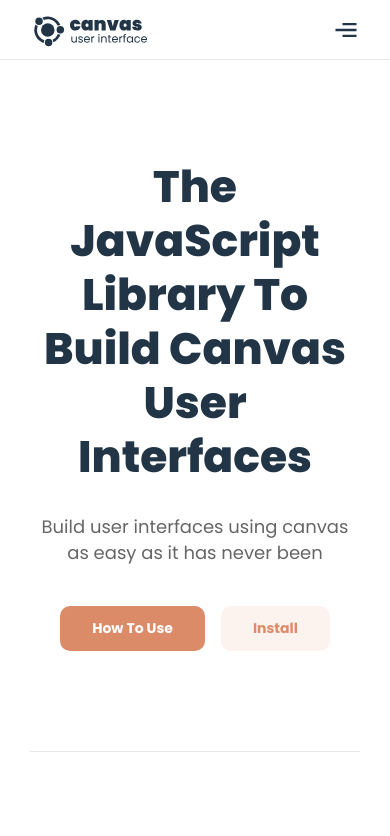
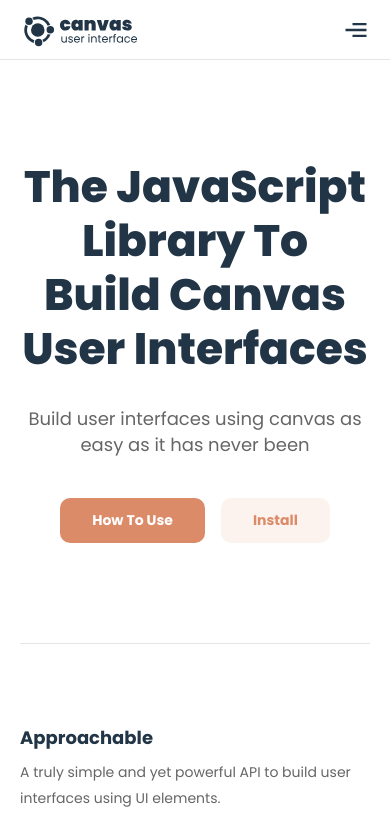
Before and after one commit to martiserra99/canvas-user-interface-docs, a Next.js app: page / in a window 390 px wide. Shown: the top 836 px of the page. Built offline with nearby package versions, Linux system fonts and the light colour scheme.

Commit message:
Make documentation responsive

```diff
--- a/src/components/docs/components/content/content.module.scss
+++ b/src/components/docs/components/content/content.module.scss
@@ -1,6 +1,25 @@
+@use "styles/variables" as *;
+
 .content {
   flex-grow: 1;
-  padding: 6.4rem;
+  padding: 6.4rem $margin-mobile;
+  margin: 0 auto;
+  max-width: 70rem;
+  overflow: hidden;
+
+  @media (min-width: 43.75em /* 700px */) {
+    padding: 6.4rem $margin;
+  }
+
+  @media (min-width: 59.375em /* 950px */) {
+    padding: 6.4rem 6.4rem;
+    max-width: 80rem;
+  }
+
+  @media (min-width: 84.375em /* 1350px */) {
+    max-width: none;
+    padding: 6.4rem 9.6rem;
+  }
 }
 
 .docs:not(.empty) {
--- a/src/components/docs/components/right/right.module.scss
+++ b/src/components/docs/components/right/right.module.scss
@@ -1,12 +1,17 @@
 @use "styles/variables" as *;
 
 .right {
+  display: none;
   padding-right: $margin;
   height: auto;
   width: calc(#{$margin} + 27rem);
   flex-shrink: 0;
   padding-top: 3.2rem;
   padding-bottom: 9.6rem;
+
+  @media (min-width: 84.375em /* 1350px */) {
+    display: block;
+  }
 
   @media (min-width: 89.25em /* 1428px = $max-width + $margin * 2 */) {
     padding-right: calc((100% - #{$max-width}) / 2);
--- a/src/layout/components/header/header.module.scss
+++ b/src/layout/components/header/header.module.scss
@@ -8,8 +8,12 @@
   z-index: 1000;
   height: $header-height;
   background: white;
-  padding: 0 $margin;
+  padding: 0 $margin-mobile;
   border-bottom: 0.1rem solid $color-divider;
+
+  @media (min-width: 43.75em /* 700px */) {
+    padding: 0 $margin;
+  }
 }
 
 .content {
--- a/src/pages/home/components/content/content.module.scss
+++ b/src/pages/home/components/content/content.module.scss
@@ -1,7 +1,11 @@
 @use "styles/variables" as *;
 
 .content {
-  padding: 0 $margin;
+  padding: 0 $margin-mobile;
+
+  @media (min-width: 43.75em /* 700px */) {
+    padding: 0 $margin;
+  }
 }
 
 .container {
--- a/styles/_variables.scss
+++ b/styles/_variables.scss
@@ -1,4 +1,5 @@
 $margin: 3rem;
+$margin-mobile: 2rem;
 $max-width: 136.8rem;
 $header-height: 6rem;
 $color-primary: #213547;
```
Also changed, not shown: src/components/docs/components/left/left.module.scss (+7 -2 lines).
